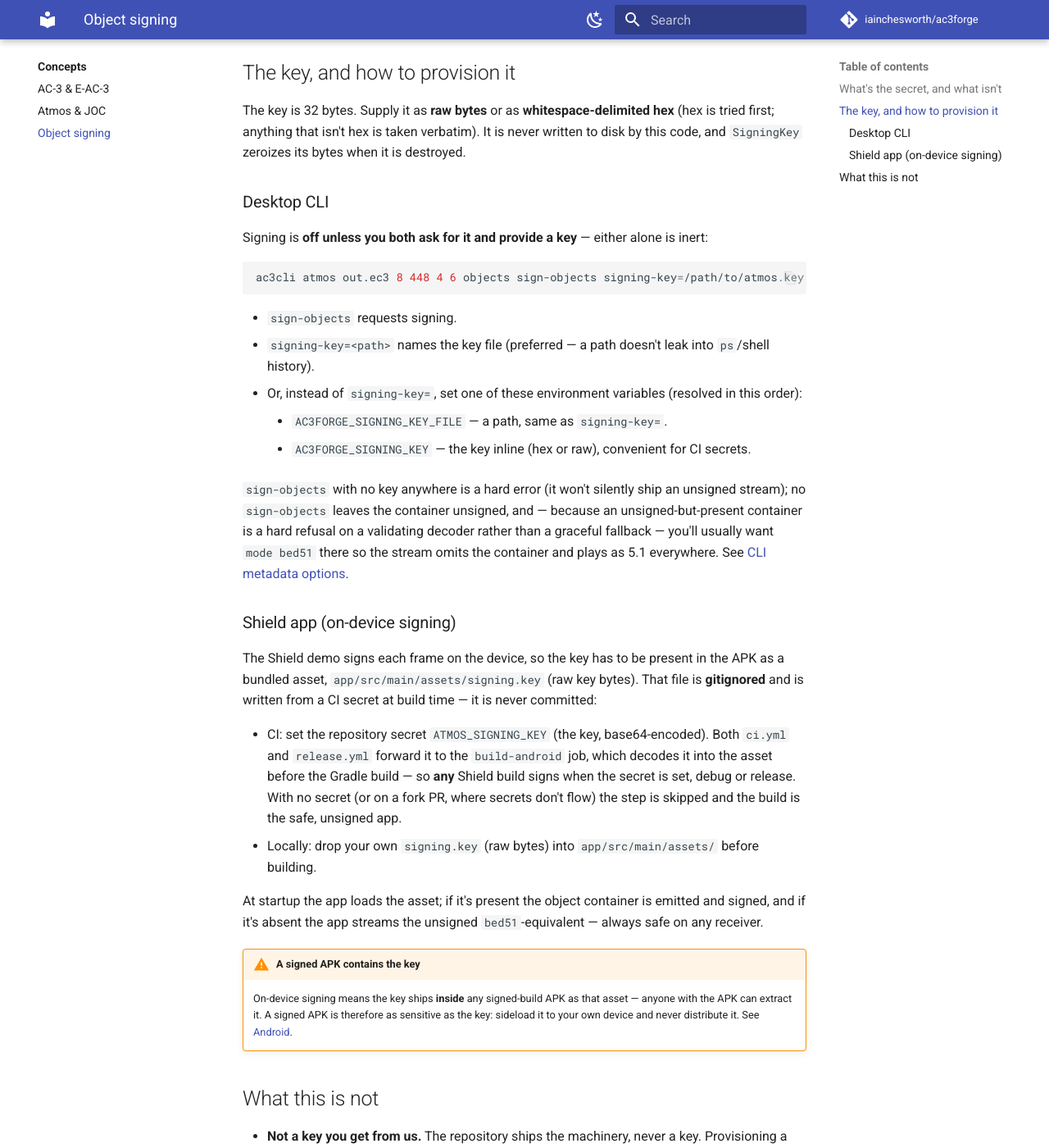
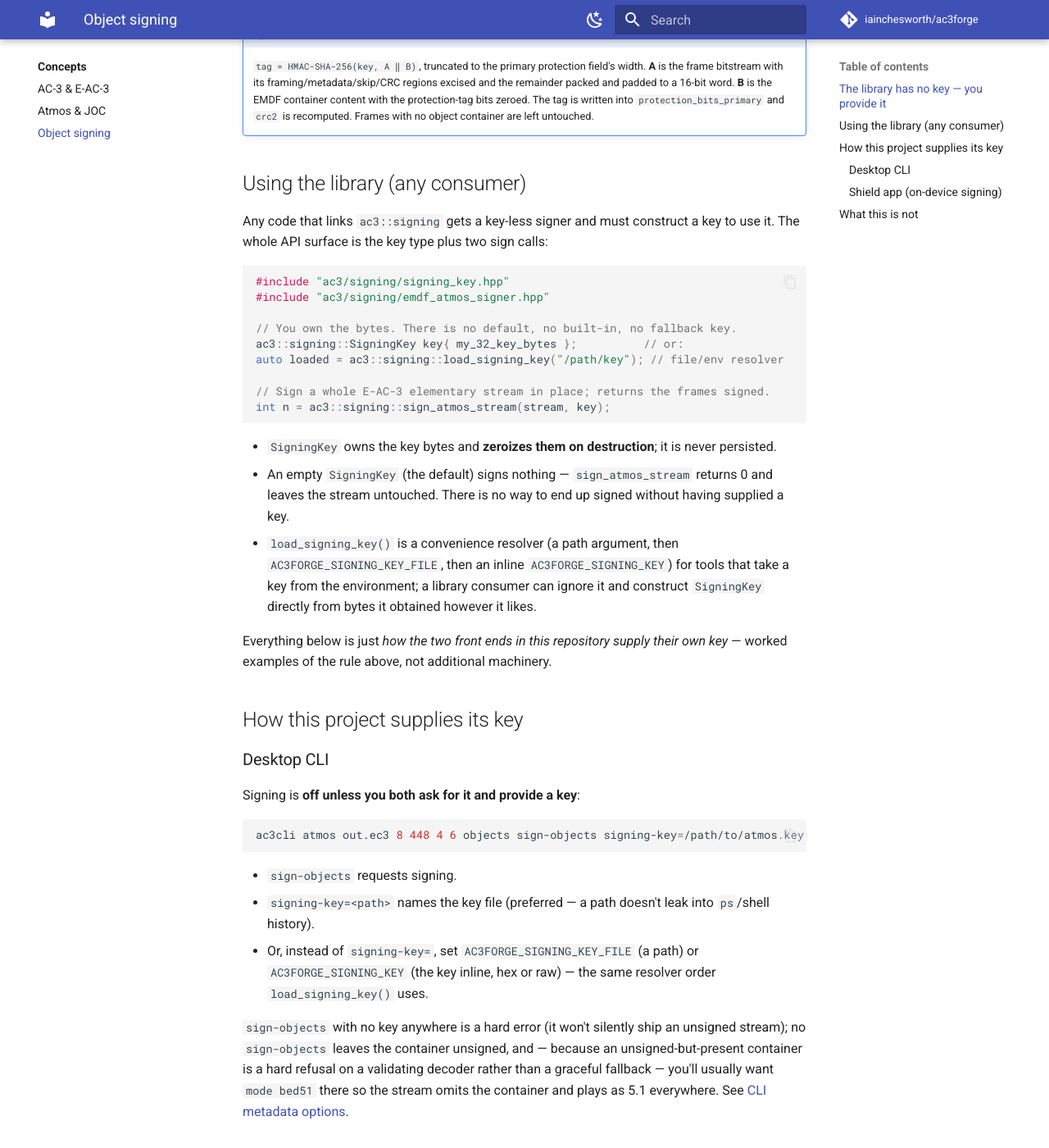
Before and after one commit to iainchesworth/ac3forge, an MkDocs documentation site: the page built from docs/concepts/object-signing.md, in a window 1280 px wide and 1400 px high, scrolled down 1134 px. Shown: the whole window at 82% size. Built offline with MkDocs 1.6.1 and Material for MkDocs 9.7.7, drawn with Linux system fonts in a browser that asks for light colours; comment, search, counter and statistics services are not loaded; some of the changed text lies outside the part shown.

Commit message:
docs: lead object-signing with "the library has no key; every user provides one"
Reframe docs/concepts/object-signing.md around the core boundary: ac3::signing
ships the algorithm only and carries no key - every consumer supplies its own
at runtime, this project's tools and any external user of the library alike.
Add a library-API section (SigningKey / sign_atmos_stream) making the
key-less contract explicit for outside consumers, and demote the CLI/Android
mechanics to "how this project supplies its own key". Also corrects the
Shield framing to secret-gated-on-any-build (not release-only).

````diff
--- a/docs/concepts/object-signing.md
+++ b/docs/concepts/object-signing.md
@@ -6,24 +6,30 @@
 carried in the stream's EMDF *protection* field. Without a valid tag it plays the plain 5.1 bed
 instead of the height-rendered objects (see [Atmos & JOC](atmos-joc.md#two-honest-limitations)).
 
-`ac3::signing` produces that tag. This page explains what is signed, what is and isn't in the
-repository, and how to turn signing on for the CLI and the Shield app.
+`ac3::signing` computes that tag.
 
-## What's the secret, and what isn't
+## The library has no key — you provide it
 
-The important split — and the reason the signer can live in the tree at all:
+This is the one thing to take away from this page:
 
-| Part | Where it comes from | In the repo? |
+> **`ac3::signing` contains no key, and never will. Every user of the library supplies their own
+> key at runtime — this project's own tools included, and any consumer outside this project
+> equally.** The library cannot sign anything until *you* hand it a key.
+
+That is a deliberate design boundary, not a gap to be filled later. The signer holds no embedded
+key, reads none from the build, and has no way to obtain or derive one. What it ships is only the
+*algorithm*:
+
+| Part | Where it comes from | In the library? |
 |---|---|---|
-| **HMAC-SHA-256** | FIPS 180-4 / RFC 2104, public standards | Yes — `src/signing/` |
+| **HMAC-SHA-256** | FIPS 180-4 / RFC 2104, public standards | Yes — `src/signing/`, dependency-free |
 | **What gets authenticated** — which frame regions feed the HMAC, and where the tag is written | The public container layout this codec already emits (`src/lib/src/emdf/emdf.cpp`, the E-AC-3 syntax, TS 103 420) | Yes — `src/signing/src/emdf_atmos_signer.cpp` |
-| **The key** | Provisioned by the operator, exactly as a licensed tool (DEE) receives its own via iLok | **No — never** |
+| **The key** | You provision it — exactly as a licensed tool (DEE) receives its own via iLok | **No — never** |
 
-So the *algorithm* is committed and dependency-free (no OpenSSL — the codec's "no third-party
-dependencies" rule holds), and only the **key** is external. The signer holds no key of its own
-and cannot obtain one: you pass it in at runtime. A stream signed with a key that does not match a
-given decoder's simply fails that decoder's check, exactly as an unsigned one does — nothing here
-reconstructs or guesses a key.
+A stream signed with a key that does not match a given decoder's simply fails that decoder's check,
+exactly as an unsigned one does. Providing a key that a particular licensed decoder accepts — and
+being entitled to use it — is entirely the library user's responsibility, whether that user is this
+project or someone building on `ac3::signing` elsewhere.
 
 !!! note "The tag construction, precisely"
     `tag = HMAC-SHA-256(key, A ‖ B)`, truncated to the primary protection field's width.
@@ -32,15 +38,38 @@
     protection-tag bits zeroed. The tag is written into `protection_bits_primary` and `crc2` is
     recomputed. Frames with no object container are left untouched.
 
-## The key, and how to provision it
+## Using the library (any consumer)
 
-The key is 32 bytes. Supply it as **raw bytes** or as **whitespace-delimited hex** (hex is tried
-first; anything that isn't hex is taken verbatim). It is never written to disk by this code, and
-`SigningKey` zeroizes its bytes when it is destroyed.
+Any code that links `ac3::signing` gets a key-less signer and must construct a key to use it. The
+whole API surface is the key type plus two sign calls:
+
+```cpp
+#include "ac3/signing/signing_key.hpp"
+#include "ac3/signing/emdf_atmos_signer.hpp"
+
+// You own the bytes. There is no default, no built-in, no fallback key.
+ac3::signing::SigningKey key{ my_32_key_bytes };          // or:
+auto loaded = ac3::signing::load_signing_key("/path/key"); // file/env resolver
+
+// Sign a whole E-AC-3 elementary stream in place; returns the frames signed.
+int n = ac3::signing::sign_atmos_stream(stream, key);
+```
+
+- `SigningKey` owns the key bytes and **zeroizes them on destruction**; it is never persisted.
+- An empty `SigningKey` (the default) signs nothing — `sign_atmos_stream` returns 0 and leaves the
+  stream untouched. There is no way to end up signed without having supplied a key.
+- `load_signing_key()` is a convenience resolver (a path argument, then `AC3FORGE_SIGNING_KEY_FILE`,
+  then an inline `AC3FORGE_SIGNING_KEY`) for tools that take a key from the environment; a library
+  consumer can ignore it and construct `SigningKey` directly from bytes it obtained however it likes.
+
+Everything below is just *how the two front ends in this repository supply their own key* — worked
+examples of the rule above, not additional machinery.
+
+## How this project supplies its key
 
 ### Desktop CLI
 
-Signing is **off unless you both ask for it and provide a key** — either alone is inert:
+Signing is **off unless you both ask for it and provide a key**:
 
 ```bash
 ac3cli atmos out.ec3 8 448 4 6 objects sign-objects signing-key=/path/to/atmos.key
@@ -48,44 +77,44 @@
 
 - `sign-objects` requests signing.
 - `signing-key=<path>` names the key file (preferred — a path doesn't leak into `ps`/shell history).
-- Or, instead of `signing-key=`, set one of these environment variables (resolved in this order):
-    - `AC3FORGE_SIGNING_KEY_FILE` — a path, same as `signing-key=`.
-    - `AC3FORGE_SIGNING_KEY` — the key inline (hex or raw), convenient for CI secrets.
+- Or, instead of `signing-key=`, set `AC3FORGE_SIGNING_KEY_FILE` (a path) or `AC3FORGE_SIGNING_KEY`
+  (the key inline, hex or raw) — the same resolver order `load_signing_key()` uses.
 
-`sign-objects` with no key anywhere is a hard error (it won't silently ship an unsigned stream);
-no `sign-objects` leaves the container unsigned, and — because an unsigned-but-present container is
-a hard refusal on a validating decoder rather than a graceful fallback — you'll usually want
+`sign-objects` with no key anywhere is a hard error (it won't silently ship an unsigned stream); no
+`sign-objects` leaves the container unsigned, and — because an unsigned-but-present container is a
+hard refusal on a validating decoder rather than a graceful fallback — you'll usually want
 `mode bed51` there so the stream omits the container and plays as 5.1 everywhere. See
 [CLI metadata options](../cli/metadata-options.md).
 
 ### Shield app (on-device signing)
 
-The Shield demo signs each frame on the device, so the key has to be present in the APK as a
-bundled asset, `app/src/main/assets/signing.key` (raw key bytes). That file is **gitignored** and
-is written from a CI secret at build time — it is never committed:
+The Shield demo signs each frame on the device, so its key has to be present in the APK as a bundled
+asset, `app/src/main/assets/signing.key` (raw key bytes) — **gitignored, never committed**. It is
+materialized from the `ATMOS_SIGNING_KEY` repository secret (base64) at build time:
 
-- CI: set the repository secret `ATMOS_SIGNING_KEY` (the key, base64-encoded). Both `ci.yml` and
-  `release.yml` forward it to the `build-android` job, which decodes it into the asset before the
-  Gradle build — so **any** Shield build signs when the secret is set, debug or release. With no
-  secret (or on a fork PR, where secrets don't flow) the step is skipped and the build is the safe,
-  unsigned app.
-- Locally: drop your own `signing.key` (raw bytes) into `app/src/main/assets/` before building.
+- Both `ci.yml` and `release.yml` forward the secret to the `build-android` job, which decodes it
+  into the asset before the Gradle build. Signing is gated purely on the secret being set — so
+  **any** Shield build signs when it is, debug or release. With no secret (or on a fork PR, where
+  secrets don't flow) the step is skipped and the build is the safe, unsigned app.
+- Locally, drop your own `signing.key` (raw bytes) into `app/src/main/assets/` before building.
 
-At startup the app loads the asset; if it's present the object container is emitted and signed, and
-if it's absent the app streams the unsigned `bed51`-equivalent — always safe on any receiver.
+At startup the app loads the asset; present → the object container is emitted and signed, absent →
+the app streams the unsigned `bed51`-equivalent, always safe on any receiver.
 
 !!! warning "A signed APK contains the key"
-    On-device signing means the key ships **inside** any signed-build APK as that asset — anyone
-    with the APK can extract it. A signed APK is therefore as sensitive as the key: sideload it to
-    your own device and never distribute it. See [Android](../platforms/android.md).
+    On-device signing means the key ships **inside** any signed-build APK as that asset — and since
+    the secret gates every build, that includes the debug APK CI produces on each push, not just
+    releases. Anyone with such an APK can extract the key, so it is as sensitive as the key itself:
+    sideload it to your own device and never distribute it. See [Android](../platforms/android.md).
 
 ## What this is not
 
-- **Not a key you get from us.** The repository ships the machinery, never a key. Provisioning a
-  licensed key is your responsibility, the same as it is for any licensed Atmos toolchain.
+- **Not a key you get from us.** The library ships the machinery, never a key — see above. Whoever
+  uses it, in this project or outside it, brings their own and is responsible for being entitled to
+  use it.
 - **Not a reconstruction of Dolby's own tag algorithm.** The construction here is derived from the
   public container layout, not from a licensed decoder. Whether a given decoder accepts a tag
-  depends on the key you supply matching that decoder's expectation.
+  depends on the key *you* supply matching that decoder's expectation.
 - **Not required for object motion to be audible.** `AtmosEncoder` pans every object into the
   transmitted 5.1 bed regardless of signing, so movement is audible on any decoder — signing is
   what lets a validating decoder reconstruct the objects as *discrete, height-rendered* sources
````
